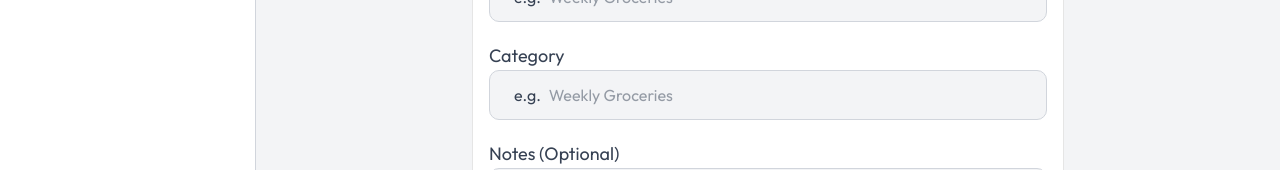
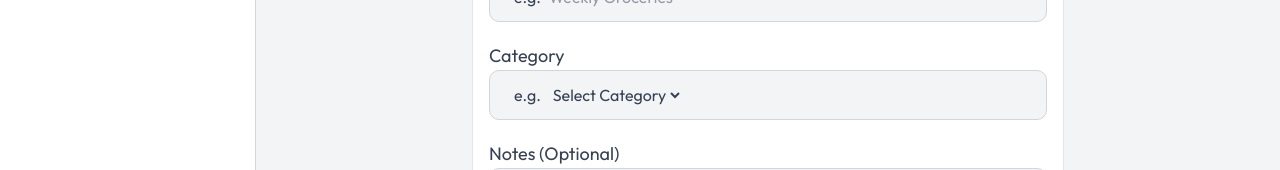
Before and after one commit to Ishita-Dhar/PaisaTracker, a React (Vite) app: page / in a window 1280 px wide. Both pictures are taken after typing "Sample" into the empty fields and a click on the button "+ Add Expense". Shown: the part 356-526 px from the top of the page. Built offline with nearby package versions, Linux system fonts and the light colour scheme.

Commit message:
Functional Add Expense form

```diff
--- a/src/components/expenses/AddExpense.jsx
+++ b/src/components/expenses/AddExpense.jsx
@@ -1,8 +1,67 @@
 import React from 'react'
 import { FaIndianRupeeSign } from "react-icons/fa6";
+import { useState } from 'react';
+
 
 
 const AddExpense = () => {
+
+    const [errors, setErrors] = useState({});
+    const [expense, setExpense] = useState({
+        amount: "",
+        date: "",
+        description: "",
+        category: "",
+        notes: ""
+    })
+
+    // errors = {
+    //     amount: "Amount is required",
+    //     date: "Date is required",
+    //     description: "Description is required",
+    //     category: "Category is required"
+    // }
+
+
+
+    // checking the values when user clicks Add Expense
+
+    const handleSubmit = (e) => {
+        e.preventDefault();
+        if (!validateExpense()) {
+            return;
+        }
+        console.log("Expense is valid!");
+        console.log(expense);
+
+    }
+
+    const validateExpense = () => {
+        const newErrors = {};
+
+        if (!expense.amount) {
+            newErrors.amount = "Amount is required";
+        } else if (Number(expense.amount) <= 0) {
+            newErrors.amount = "Amount must be greater than 0";
+        }
+
+        if (!expense.date) {
+            newErrors.date = "Date is required";
+        }
+
+        if (!expense.description.trim()) {
+            newErrors.description = "Description is required";
+        }
+
+        if (!expense.category) {
+            newErrors.category = "Category is required";
+        }
+
+        setErrors(newErrors);
+
+        return Object.keys(newErrors).length === 0;
+    };
+
     return (
 
         <div className=' flex flex-col w-full items-center my-8 gap-5 min-h-screen'>
@@ -13,35 +72,126 @@ const AddExpense = () => {
                     <h1 className='text-3xl font-extrabold text-gray-900'>Add New Expense</h1>
                     <p className='text-gray-500'>Log your spending to keep your budget on track</p>
                 </div>
-                <form action="" className='bg-white border hover:shadow-xl hover:scale-102 transition-transform duration-500 px-4 py-4 rounded-lg flex flex-col gap-5 '>
+
+
+                {/* Form Section */}
+
+
+                <form onSubmit={handleSubmit} action="" className='bg-white border hover:shadow-xl hover:scale-102 transition-transform duration-500 px-4 py-4 rounded-lg flex flex-col gap-5 '>
                     <div className='grid grid-cols-2 gap-4' >
                         <span>
                             <label htmlFor="amount" className='text-lg text-gray-700'>Amount</label> <br />
                             <div className='flex items-center gap-2 bg-gray-100 hover:bg-gray-200 px-2 py-3 rounded-lg text-gray-700 border border-gray-300'>
                                 <FaIndianRupeeSign />
-                                <input className='outline-none' type="number" name='amount' placeholder='0.0' />
+
+                                {/* Amount */}
+
+                                <input className='outline-none' type="number" id="amount" name='amount' placeholder='0.0'
+                                    value={expense.amount}
+                                    onChange={(e) =>
+                                        setExpense({
+                                            ...expense,
+                                            amount: e.target.value
+                                        })
+                                    }
+                                />
                             </div>
+                            {errors.amount && (
+                                    <p className="text-red-500 text-sm mt-1">
+                                        {errors.amount}
+                                    </p>
+                                )}
                         </span>
                         <span>
                             <label htmlFor="date" className='text-lg text-gray-700'>Date</label> <br />
                             <div className='flex items-center gap-2 bg-gray-100 hover:bg-gray-200 px-6 py-3 rounded-lg text-gray-700 border border-gray-300'>
 
-                                <input type="date" className='outline-none' />
+                                {/* Date */}
+
+                                <input type="date" id="date" className='outline-none'
+                                    value={expense.date}
+                                    onChange={(e) =>
+                                        setExpense({
+                                            ...expense,
+                                            date: e.target.value
+                                        })
+                                    }
+                                />
                             </div>
+                                {errors.date && (
+                                    <p className="text-red-500 text-sm mt-1">
+                                        {errors.date}
+                                    </p>
+                                )}
                         </span>
                     </div>
                     <div>
                         <label className='text-lg text-gray-700' htmlFor="expensename">Expense Name / Description</label> <br />
-                        <span className='flex items-center gap-2 bg-gray-100 hover:bg-gray-200 px-6 py-3 rounded-lg text-gray-700 border border-gray-300'>e.g. <input className='outline-none ' type="text" placeholder='Weekly Groceries' /></span>
+                        <span className='flex items-center gap-2 bg-gray-100 hover:bg-gray-200 px-6 py-3 rounded-lg text-gray-700 border border-gray-300'>e.g.
+
+                            {/* Describe your expense here < */}
+
+                            <input className='outline-none ' type="text" id="expensename" placeholder='Weekly Groceries'
+                                value={expense.description}
+                                onChange={(e) =>
+                                    setExpense({
+                                        ...expense,
+                                        description: e.target.value
+                                    })
+                                }
+                            />
+                        </span>
+                            {errors.description && (
+                                <p className="text-red-500 text-sm mt-1">
+                                    {errors.description}
+                                </p>
+                            )}
                     </div>
                     <div>
                         <label className='text-lg text-gray-700' htmlFor="category">Category</label> <br />
-                        <span className='flex items-center gap-2 bg-gray-100 hover:bg-gray-200 px-6 py-3 rounded-lg text-gray-700 border border-gray-300'>e.g. <input className='outline-none ' type="text" placeholder='Weekly Groceries' /></span>
+                        <span className='flex items-center gap-2 bg-gray-100 hover:bg-gray-200 px-6 py-3 rounded-lg text-gray-700 border border-gray-300'>e.g.
+
+                            {/* Category of your expense < */}
+
+                            <select className='outline-none ' type="text" id="category" placeholder='Weekly Groceries'
+                                value={expense.category}
+                                onChange={(e) =>
+                                    setExpense({
+                                        ...expense,
+                                        category: e.target.value
+                                    })
+                                }
+                            >
+                                <option value="">Select Category</option>
+                                <option value="Food">Food</option>
+                                <option value="Transportation">Transportation</option>
+                                <option value="Entertainment">Entertainment</option>
+                                <option value="Utilities">Utilities</option>
+                                <option value="Shopping">Shopping</option>
+                                <option value="bills">Bills</option>
+                                <option value="other">Other</option>
+                            </select>
+                        </span>
+                            {errors.category && (
+                                <p className="text-red-500 text-sm mt-1">
+                                    {errors.category}
+                                </p>
+                            )}
                     </div>
                     <div>
 
-                        <label className='text-lg text-gray-700' htmlFor="note">Notes (Optional)</label> <br />
-                        <textarea className='flex items-center gap-2 bg-gray-100 hover:bg-gray-200 p-2  w-full rounded-lg text-gray-700 border border-gray-300 outline-none' type="text" name="note" id="note" placeholder='Add more details about this transaction...' rows={5}>
+                        <label className='text-lg text-gray-700' htmlFor="notes">Notes (Optional)</label> <br />
+                        <textarea className='flex items-center gap-2 bg-gray-100 hover:bg-gray-200 p-2  w-full rounded-lg text-gray-700 border border-gray-300 outline-none' type="text" placeholder='Add more details about this transaction...' rows={5}
+                            name="notes"
+                            id="notes"
+                            value={expense.notes}
+                            onChange={(e) =>
+                                setExpense({
+                                    ...expense,
+                                    notes: e.target.value
+                                })
+                            }
+                        >
 
                         </textarea>
 
```
